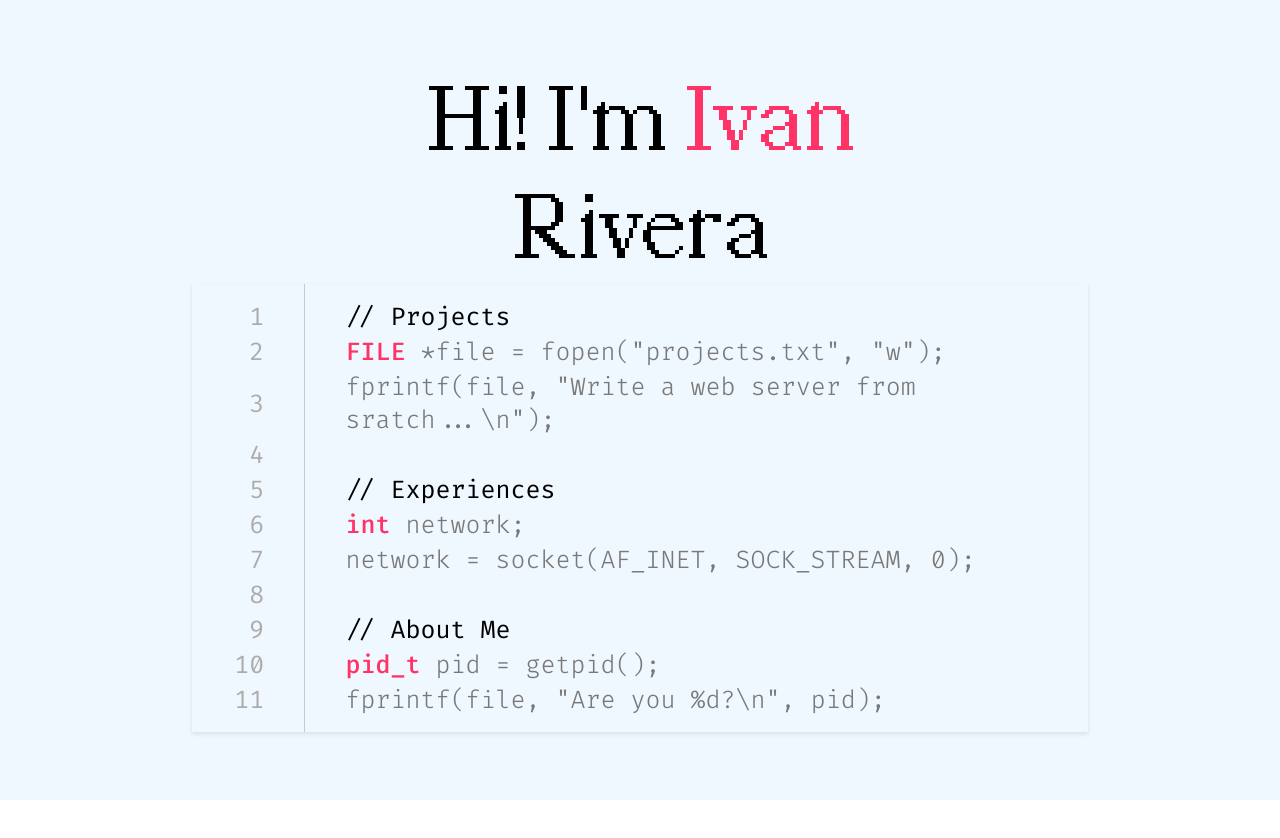
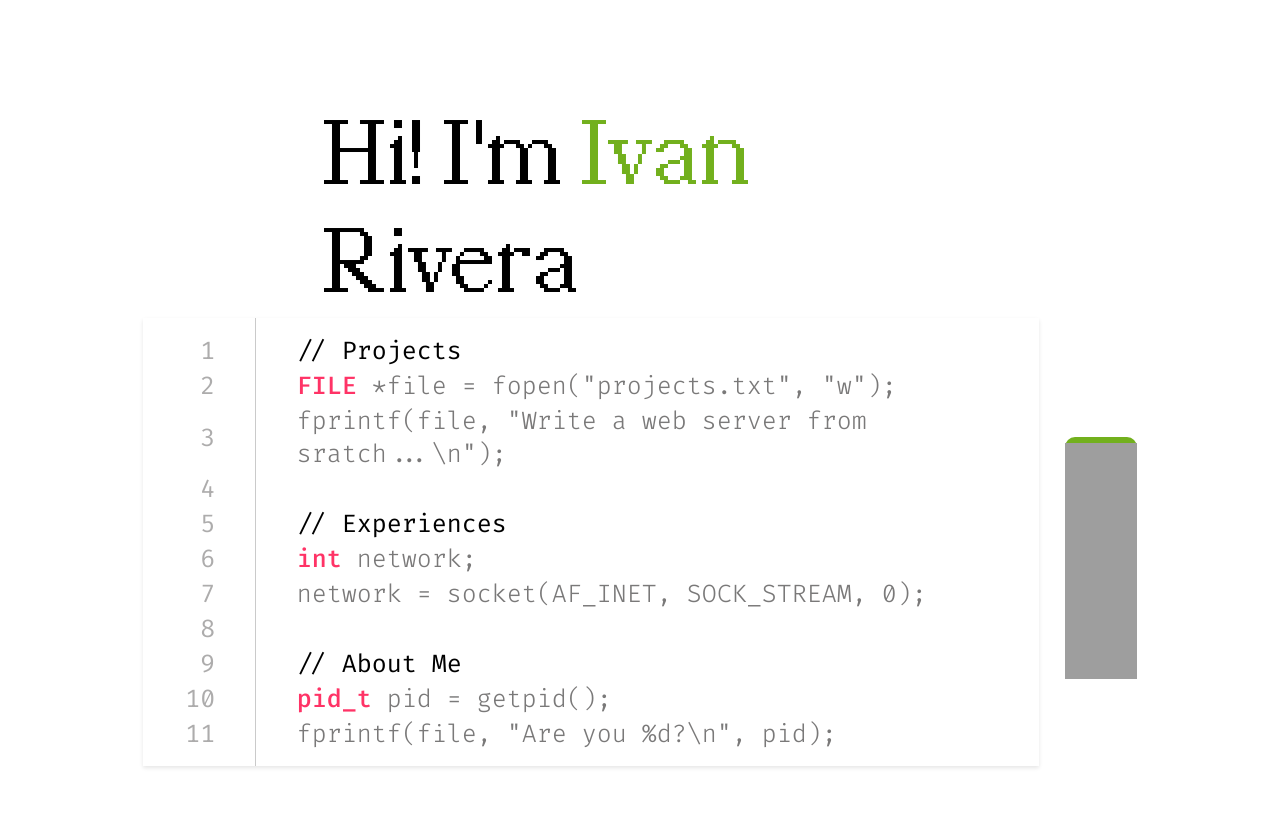
Before and after one commit to naviret/naviret.github.io, a React (Create React App) app: page / in a window 1280 px wide. Shown: the top 838 px of the page. Before the commit the page ends 800 px from the top, so only its background shows below. Built offline with nearby package versions, Linux system fonts and the light colour scheme; grey boxes are pictures that could not be loaded.

Commit message:
added social links to homepage

```diff
--- a/src/pages/HomePage.css
+++ b/src/pages/HomePage.css
@@ -1,19 +1,52 @@
 .homepage {
-	background-color: aliceblue;
+	padding-top: 8%;
+	background-color: white;
 	height: 100vh;
 	display: flex;
 	flex-direction: column;
+	justify-content: flex-start;
+	align-items: center;
+}
+
+.content-home {
+	display: flex;
+	flex-direction: row;
 	justify-content: center;
 	align-items: center;
+	width: 100%;
 }
 
 .name {
 	font-family: 'PPMondwest';
 	font-size: 5rem;
 	width: 50%;
-	text-align: center;
+	text-align: start;
 }
 
 .name span {
-	color: #ff3366;
+	/* color: #ff3366; */
+	color: #72b01d;
+	display: inline-block;
 }
+
+@keyframes vibrate {
+	0% {
+		transform: translate(0, 0);
+	}
+	25% {
+		transform: translate(-2px, 2px);
+	}
+	50% {
+		transform: translate(0, 0);
+	}
+	75% {
+		transform: translate(2px, -2px);
+	}
+	100% {
+		transform: translate(0, 0);
+	}
+}
+
+.name span:hover {
+	animation: vibrate 0.3s ease-in-out infinite;
+}
--- a/src/pages/HomePage.jsx
+++ b/src/pages/HomePage.jsx
@@ -1,6 +1,7 @@
 import React from 'react';
+import './HomePage.css';
 import CodeBlock from '../components/CodeBlock';
-import './HomePage.css';
+import SocialLinks from '../components/SocialLinks';
 
 function HomePage() {
 	const content = [
@@ -27,7 +28,10 @@ function HomePage() {
 			<div className='name'>
 				Hi! I'm <span>Ivan</span> Rivera
 			</div>
-			<CodeBlock content={content} />
+			<div className='content-home'>
+				<CodeBlock content={content} />
+				<SocialLinks />
+			</div>
 		</div>
 	);
 }
```
